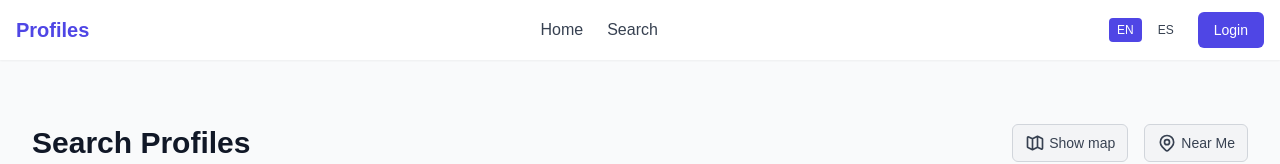
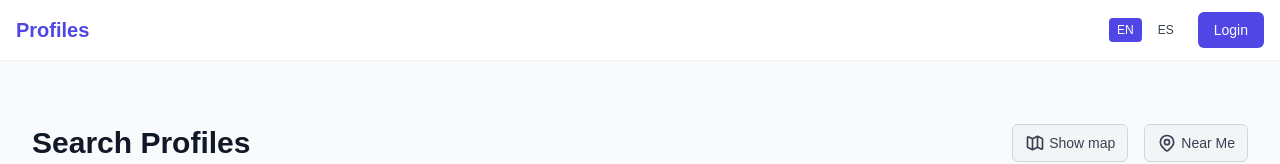
Before and after one commit to capynet/profiles, a Next.js app: page / in a window 1280 px wide. Shown: the top 164 px of the page. Built offline with nearby package versions, Linux system fonts and the light colour scheme; no server answers; the database is empty.

Commit message:
Removed some unnecessary links from header.

```diff
--- a/components/Header.tsx
+++ b/components/Header.tsx
@@ -36,14 +36,14 @@ export default function Header({user}: HeaderProps) {
                     </Link>
 
                     {/* Main Navigation */}
-                    <nav className="hidden md:flex items-center space-x-6">
-                        <Link href="/" className="text-gray-700 hover:text-indigo-600 dark:text-gray-300 dark:hover:text-indigo-400">
-                            {t('home')}
-                        </Link>
-                        <Link href="/search" className="text-gray-700 hover:text-indigo-600 dark:text-gray-300 dark:hover:text-indigo-400">
-                            {t('search')}
-                        </Link>
-                    </nav>
+                    {/*<nav className="hidden md:flex items-center space-x-6">*/}
+                    {/*    <Link href="/" className="text-gray-700 hover:text-indigo-600 dark:text-gray-300 dark:hover:text-indigo-400">*/}
+                    {/*        {t('home')}*/}
+                    {/*    </Link>*/}
+                    {/*    <Link href="/search" className="text-gray-700 hover:text-indigo-600 dark:text-gray-300 dark:hover:text-indigo-400">*/}
+                    {/*        {t('search')}*/}
+                    {/*    </Link>*/}
+                    {/*</nav>*/}
 
                     {/* User Section */}
                     <div className="flex items-center">
```
